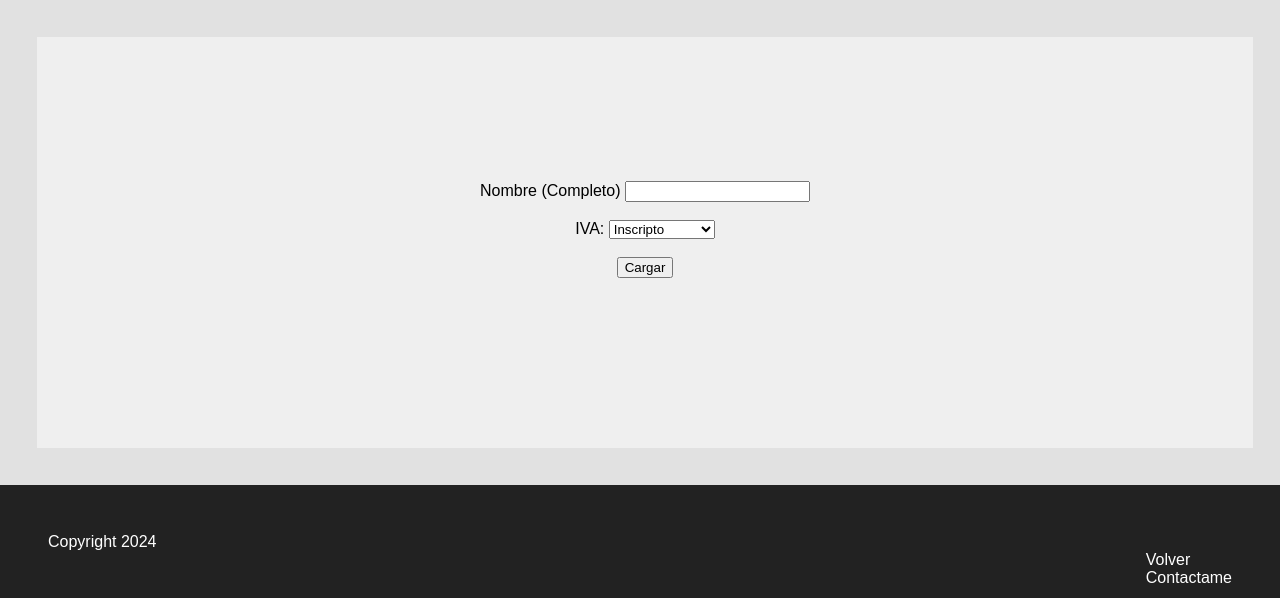
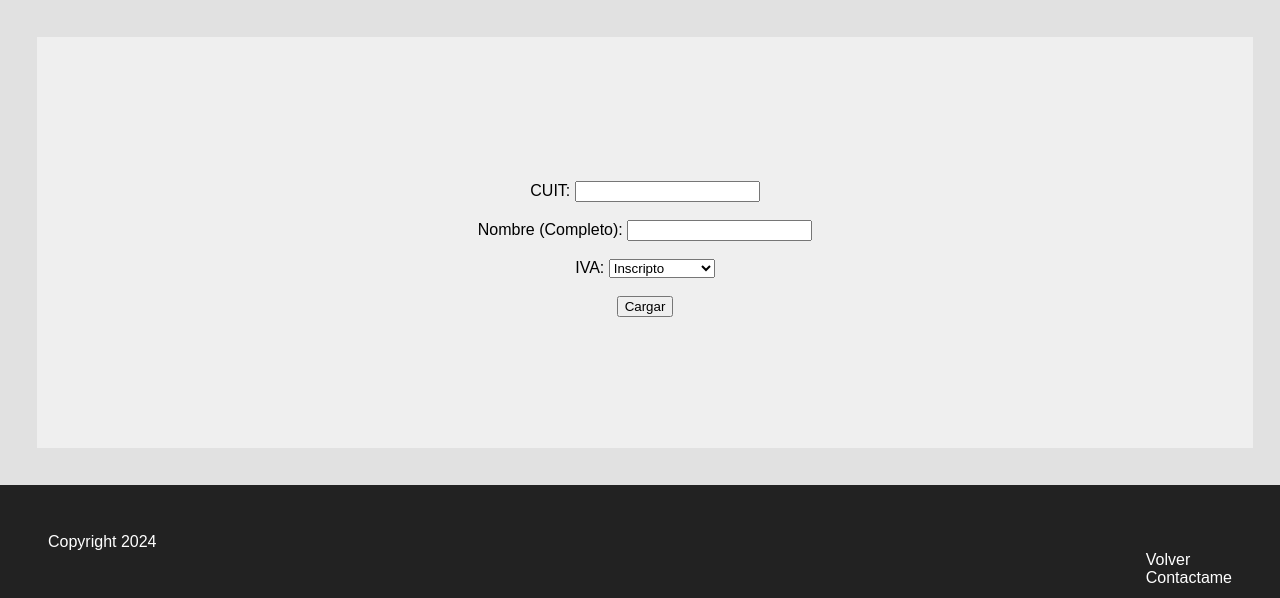
Before and after one commit to AxelGIThu/Programa, a PHP site: the page made by Nuevo Cliente/NC.php in a window 1280 px wide. Shown: the part 176-774 px from the top of the page. Run offline with PHP 8.4, Linux system fonts and the light colour scheme.

Commit message:
modified:   Nuevo Cliente/NC.php

```diff
--- a/Nuevo Cliente/NC.php
+++ b/Nuevo Cliente/NC.php
@@ -15,21 +15,19 @@
         <br><br><br><br><br><br><br>
         <form action="NC.php" method="post" class="datos">
         <br>
-        <!--
-        <label for="empresa"></label>
-        <input type="number" name="empresa" id="empresa">
+
+        <label for="CUIT">CUIT: </label>
+        <input type="number" name="CUIT" id="CUIT">
         <br><br>
-        -->
 
-        <label for="nombre">Nombre (Completo)</label>
+        <label for="nombre">Nombre (Completo): </label>
         <input type="text" name="nombre" id="nombre">
         <br><br>
 
         <label for="IVA">IVA: </label>
         <select name="IVA" id="IVA">
-            <option value="inscripto">Inscripto</option>
-            <option value="no inscripto">No Inscripto</option>
-            <option value="monotributista">Monotributista</option>
+            <option value="1">Inscripto</option>
+            <option value="2">Monotributista</option>
         </select>
         <br><br>
 
@@ -64,8 +62,9 @@ $nombre="";
 $IVA="";
 
 if($_POST) {
+    $CUIT = $_POST['CUIT'];
     $nombre=$_POST['nombre'];
-    $IVA=$_POST['IVA'];
+    $IVA =  $_POST['IVA'];
 
     $nuevaBD=mysqli_query($coneccion, "CREATE TABLE $nombre (comprobante date, procesamiento date, TComprobante varchar(2), TImputacion varchar(2),
     CUIT varchar(11), nombre text(100), neto21 decimal(10.2), IVA21 decimal(10.2), neto10y5 decimal(10.2), IVA10y5 decimal(10.2),
@@ -76,6 +75,9 @@ if($_POST) {
     Neto 27; iva 27; Conceptos No Gravados; Percepción de IVA; Percepción DGR,
     Percepción Municipalidad y Total
     */
+
+    /* Tipo de imputación: Fuente de gasto o ganancia; verduleria, gasolineria, flete, etc */
+
     mysqli_close($coneccion);
 }
 
```
